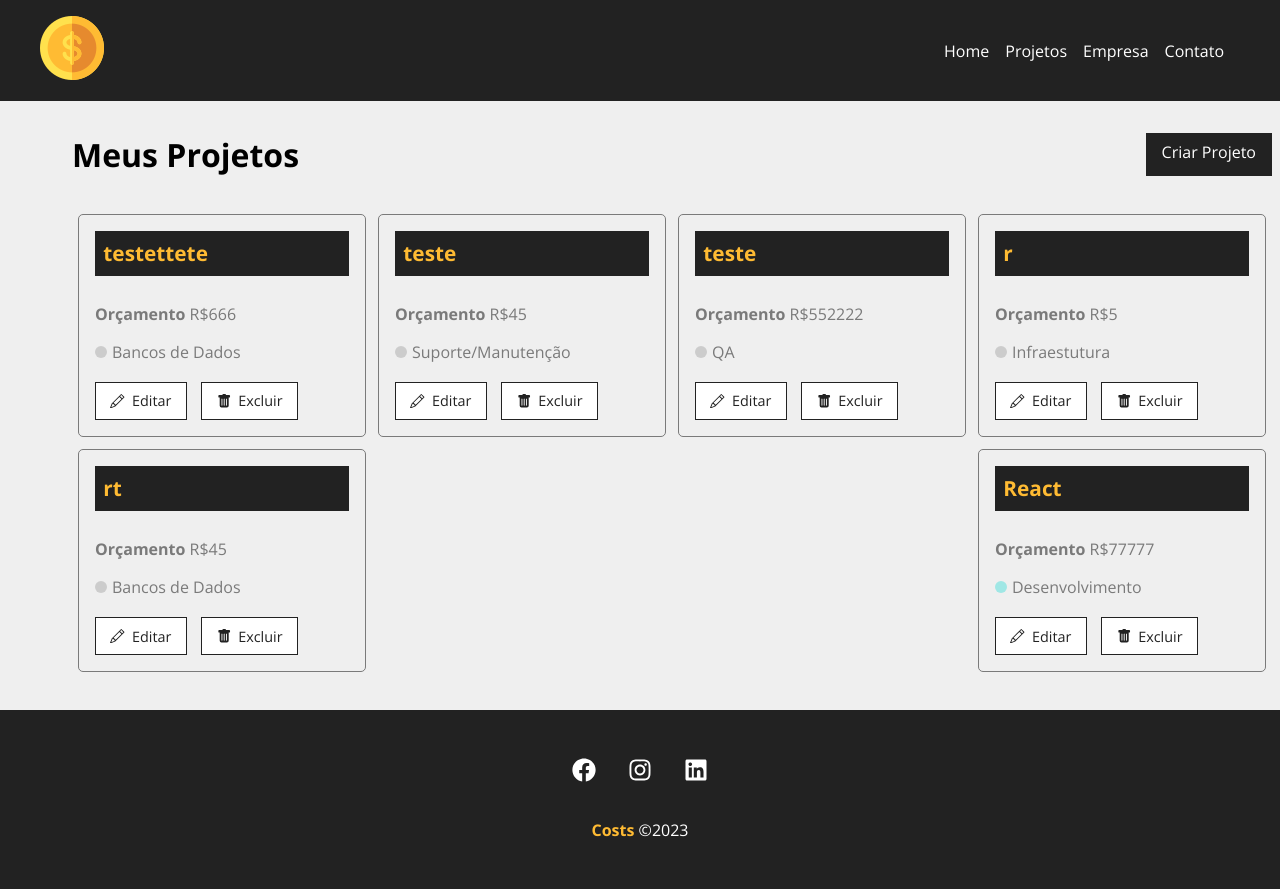
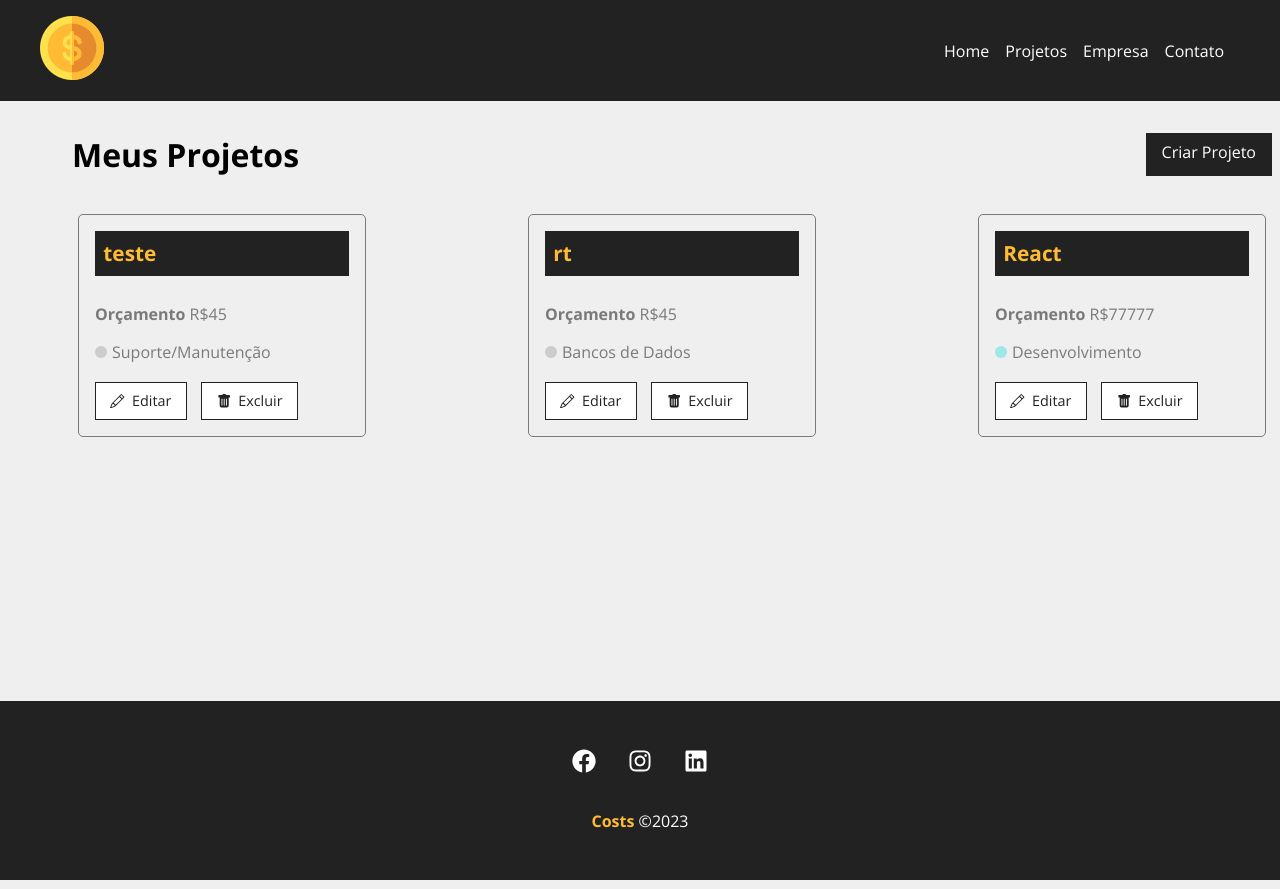
Before and after one commit to estevaosilva7/Costs-React, a React (Create React App) app in the folder costs/: page /projects in a window 1280 px wide. Shown: the top 889 px of the page. Built offline with nearby package versions, Linux system fonts and the light colour scheme; data requests are answered from the project's data file.

Commit message:
Removendo projetos

```diff
--- a/costs/db.json
+++ b/costs/db.json
@@ -1,16 +1,5 @@
 {
   "projects": [
-    {
-      "name": "testettete",
-      "budget": "666",
-      "category": {
-        "id": "9",
-        "name": "Bancos de Dados"
-      },
-      "cost": 0,
-      "services": [],
-      "id": 9
-    },
     {
       "name": "teste",
       "budget": "45",
@@ -21,28 +10,6 @@
       "cost": 0,
       "services": [],
       "id": 10
-    },
-    {
-      "name": "teste",
-      "budget": "552222",
-      "category": {
-        "id": "6",
-        "name": "QA"
-      },
-      "cost": 0,
-      "services": [],
-      "id": 11
-    },
-    {
-      "name": "r",
-      "budget": "5",
-      "category": {
-        "id": "1",
-        "name": "Infraestutura"
-      },
-      "cost": 0,
-      "services": [],
-      "id": 12
     },
     {
       "name": "rt",
--- a/costs/src/components/pages/Projects.js
+++ b/costs/src/components/pages/Projects.js
@@ -5,12 +5,13 @@
 import styles from './Projects.module.css'
 import LinkButton from '../layout/LinkButton'
 import Container from '../layout/Container'
-import Loanding from '../layout/Loading'
+import Loading from '../layout/Loading'
 import ProjectCard from '../project/ProjectCard'
 
 function Projects() {
     const [projects, setProjects] = useState([])
     const [removeLoading, setRemoveLoading] = useState(false)
+    const [projectMessage, setProjectMessage] = useState('') // Correção: Definir o estado inicial corretamente
     const location = useLocation()
     let message = ''
     if (location.state) {
@@ -33,7 +34,22 @@
                 })
                 .catch((err) => console.log(err))
         }, 300);
-    },[])
+    }, [])
+
+    function removeProject(id) {
+
+        fetch(`http://localhost:5000/projects/${id}`, {
+            method: 'DELETE',
+            headers: {
+                'Content-Type': 'application/json'
+            },
+        }).then(resp => resp.json())
+        .then(() => {
+            setProjects(projects.filter((project) => project.id !== id))
+            setProjectMessage('Projeto removido com sucesso!')
+        })
+        .catch(err => console.log(err))
+    }
 
     return (
         <div className={styles.project_container}>
@@ -42,6 +58,7 @@
                 <LinkButton to="/newproject" text="Criar Projeto"/>
             </div>
             {message && <Message type="success" msg={message} />}
+            {projectMessage && <Message type="success" msg={projectMessage} />}
             <Container  customClass="start">
                 {projects.length > 0 &&
                     projects.map((project) => (
@@ -51,9 +68,10 @@
                             budget={project.budget}
                             category={project?.category?.name}
                             key={project.id}
+                            handleRemove={removeProject}
                         />
                     ))}
-                    {!removeLoading && <Loanding />}
+                {!removeLoading && <Loading />} {}
                 {removeLoading && projects.length === 0 && (
                     <p> Não há projetos cadastrados!</p>
                 )}
--- a/costs/src/components/project/ProjectCard.js
+++ b/costs/src/components/project/ProjectCard.js
@@ -4,6 +4,12 @@
 import { BsPencil, BsFillTrashFill } from 'react-icons/bs'
 
 function ProjectCard({ id, name, budget, category, handleRemove}) {
+
+    const remove = (e) => {
+        e.preventDefault()
+        handleRemove(id)
+    }
+
     return (
         <div className={styles.project_card}>
             <h4>{name}</h4>
@@ -17,7 +23,7 @@
                 <Link to="/">
                     <BsPencil /> Editar
                 </Link>
-                <button>
+                <button onClick={remove}>
                     <BsFillTrashFill /> Excluir
                 </button>
             </div>
```
Lines whose indentation alone changed are shown as unchanged.
